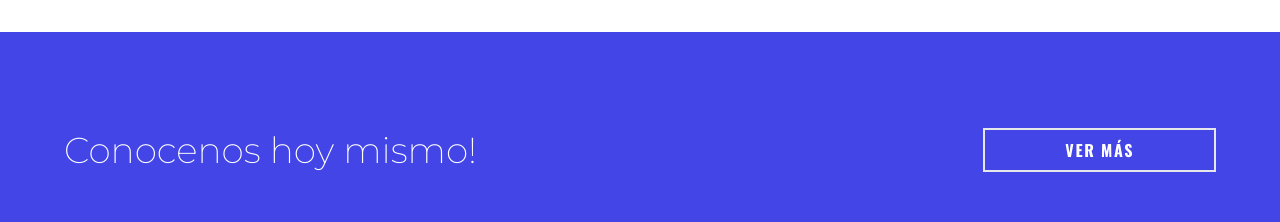
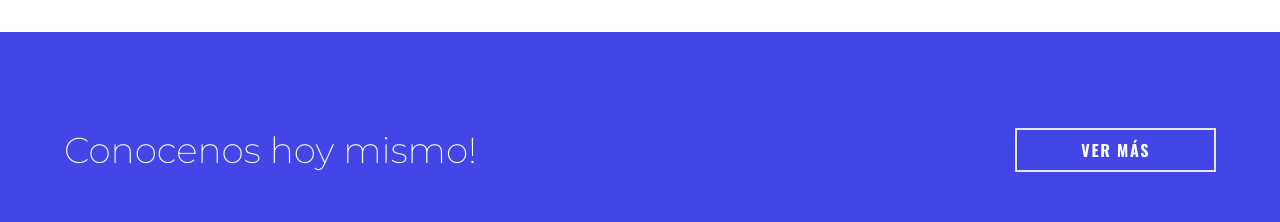
Before and after one commit to GonzaS89/consultora, a React (Create React App) app: page / in a window 1280 px wide. Shown: the part 2540-2762 px from the top of the page. Built offline with nearby package versions, Linux system fonts and the light colour scheme.

Commit message:
falta formulario

```diff
--- a/src/Componentes/Mensaje.jsx
+++ b/src/Componentes/Mensaje.jsx
@@ -5,7 +5,7 @@ export const Mensaje = () => {
     <div className='bg-morado'>
         <div className='flex flex-col md:flex-row md:justify-between items-center gap-12 py-12 md:py-24 px-12 md:px-16'>
         <h2 className='text-4xl font-extralight text-white text-left'>Conocenos hoy mismo!</h2>
-        <button className='border-2'>ver más</button>
+        <button className='border-2 px-16'>ver más</button>
         </div>
     </div>
   )
--- a/src/Componentes/Nosotros2.jsx
+++ b/src/Componentes/Nosotros2.jsx
@@ -5,7 +5,7 @@ export const Nosotros2 = () => {
 
   return (
     <div className='py-12 px-16'>
-        <div className="max-w-7xl flex flex-col md:flex-row md:justify-between  gap-12">
+        <div className="max-w-7xl my-0 mx-auto flex flex-col md:flex-row md:justify-between  gap-12">
             <div className="flex flex-col items-start gap-8 text-left md:basis-1/2">
                 <h2 className="text-4xl font-light md:pr-12">Nos asociamos con las universidades líderes del mundo</h2>
                 <p className='leading-loose'>Lorem ipsum dolor sit amet consectetur adipisicing elit. Vel qui temporibus aperiam ratione reiciendis velit nobis voluptatem beatae ipsa quisquam illum at, facilis, cum vero maxime veniam perspiciatis, mollitia aut.</p>
```
